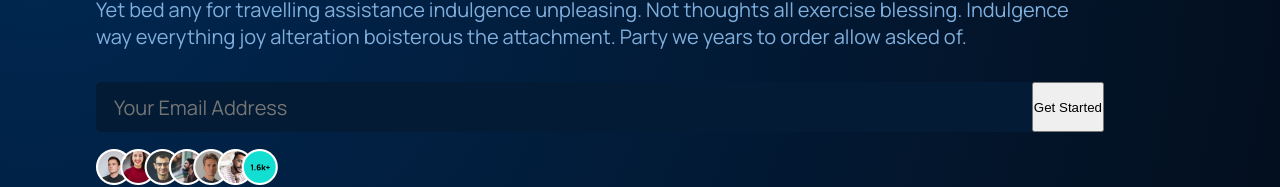
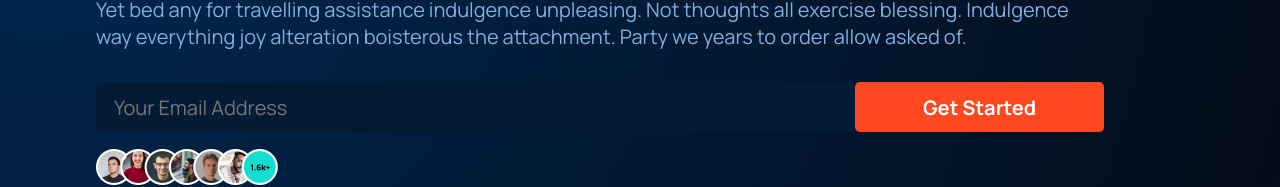
Before and after one commit to edmelech/gpt3-website, a React (Create React App) app: page / in a window 1280 px wide. Shown: the part 347-534 px from the top of the page. Built offline with nearby package versions, Linux system fonts and the light colour scheme.

Commit message:
style buttons on input

```diff
--- a/src/containers/header/header.css
+++ b/src/containers/header/header.css
@@ -52,4 +52,25 @@
   font-size: 20px;
   line-height: 27px;
   color: #fff;
+  border-top-right-radius: 5px;
+  border-bottom-right-radius: 5px;
 }
+
+.gpt3__header-content__input button {
+  flex: 0.6;
+  width: 100%;
+  min-height: 50px;
+  background: #FF4820;
+  border-radius: 5px 0px 0px 5px;
+  font-family: var(--font-family);
+  font-weight: 700;
+  font-size: 20px;
+  line-height: 27px;
+  color: #FFFFFF;
+  cursor: pointer;
+  outline: none;
+  padding: 0 1rem;
+  border: none;
+  border-top-right-radius: 5px;
+  border-bottom-right-radius: 5px;
+}
--- a/src/containers/header/header.jsx
+++ b/src/containers/header/header.jsx
@@ -20,9 +20,9 @@
           <p>1,600 people requested access a visit in last 24 hours</p>
         </div>
 
-        <div className='gpt3__header-image'>
+        {/* <div className='gpt3__header-image'>
           <img src={ai} alt='ai' />
-        </div>
+        </div> */}
       </div>
     </div>
   )
```
